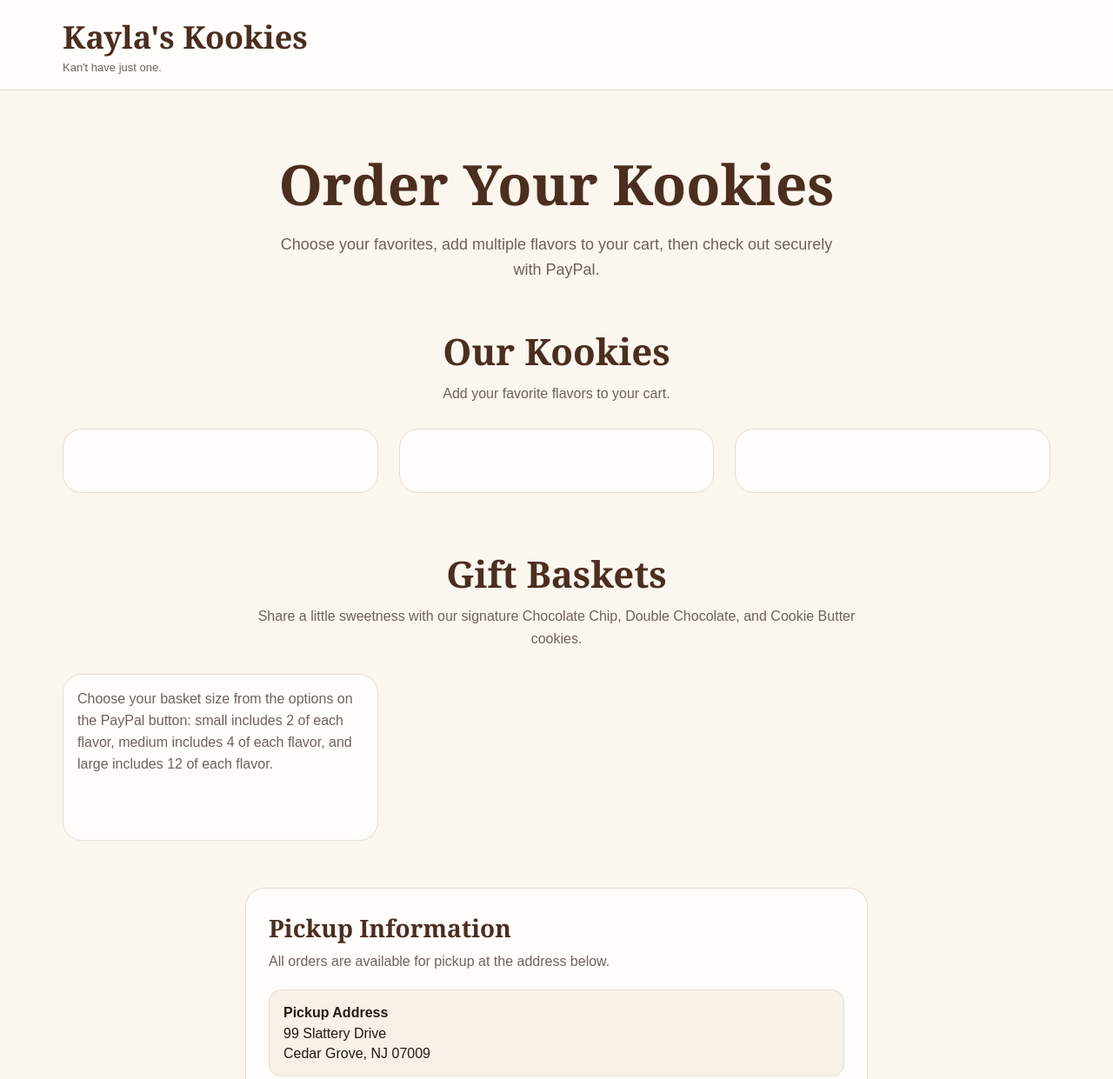
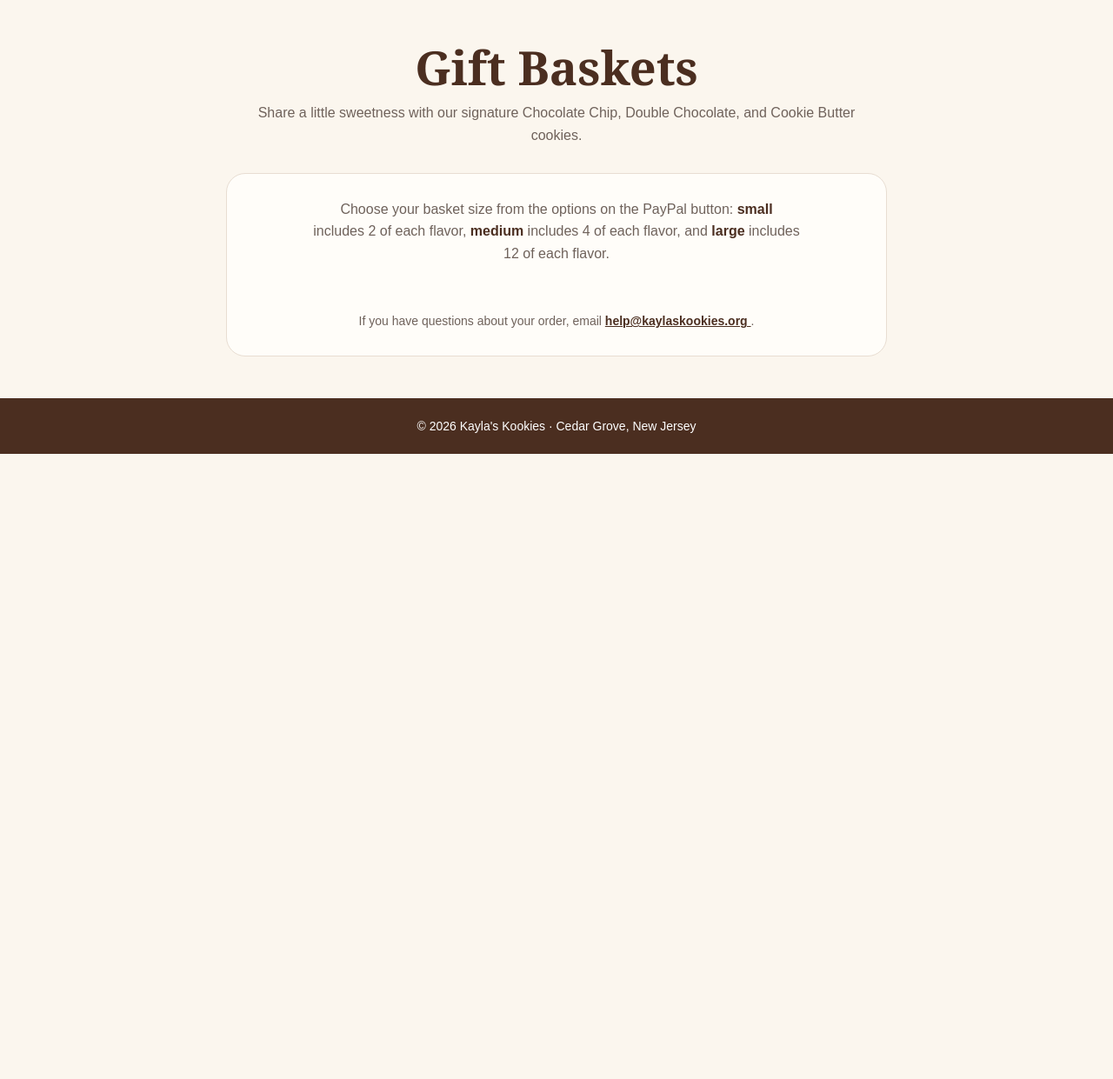
Before and after one commit to kayla786/Kaylas-Kookies-Store, a plain HTML site: page index.html in a window 1280 px wide. Shown: the top 1241 px of the page at 87% size. After the commit the page ends 800 px from the top, so only its background shows below. Drawn offline with Linux system fonts and the light colour scheme; a script that the page names is missing.

Commit message:
Update index.html

```diff
--- a/index.html
+++ b/index.html
@@ -3,8 +3,8 @@
 <head>
   <meta charset="utf-8">
   <meta name="viewport" content="width=device-width, initial-scale=1">
-  <title>Order Online | Kayla's Kookies</title>
-  <meta name="description" content="Order Kayla's Kookies online. Add cookies and gift baskets to your cart and check out securely with PayPal.">
+  <title>Gift Baskets | Kayla's Kookies</title>
+  <meta name="description" content="Shop Kayla's Kookies gift baskets with Chocolate Chip, Double Chocolate, and Cookie Butter cookies.">
 
   <style>
     :root {
@@ -27,223 +27,102 @@
       font-family: Arial, Helvetica, sans-serif;
     }
 
-    header {
-      position: sticky;
-      top: 0;
-      z-index: 10;
-      background: var(--paper);
-      border-bottom: 1px solid var(--line);
-    }
-
-    .nav {
-      max-width: 1180px;
-      margin: auto;
-      padding: 18px 22px;
-      display: flex;
-      align-items: center;
-      justify-content: space-between;
-      gap: 20px;
-    }
-
-    .brand {
-      color: var(--brown);
-      font-family: Georgia, serif;
-      font-size: clamp(24px, 4vw, 36px);
-      font-weight: 700;
-    }
-
-    .tag {
-      margin-top: 3px;
-      color: var(--muted);
-      font-size: 13px;
-    }
-
-    #cartWrap {
-      display: block;
-    }
-
-    .hero {
-      max-width: 900px;
-      margin: 0 auto;
-      padding: 64px 22px 30px;
+    .page-header {
+      padding: 48px 20px 22px;
       text-align: center;
     }
 
-    .hero h1 {
-      margin: 0 0 12px;
+    h1 {
+      margin: 0 0 10px;
       color: var(--brown);
-      font-family: Georgia, serif;
-      font-size: clamp(38px, 7vw, 64px);
+      font-family: Georgia, "Times New Roman", serif;
+      font-size: clamp(38px, 7vw, 54px);
+      line-height: 1.1;
     }
 
-    .hero p {
-      max-width: 660px;
+    .subtitle {
+      max-width: 700px;
       margin: 0 auto;
       color: var(--muted);
-      font-size: 18px;
+      font-size: 16px;
       line-height: 1.6;
     }
 
-    .section-heading {
-      max-width: 760px;
-      margin: 0 auto;
-      padding: 20px 22px 0;
+    .basket-section {
+      width: min(100% - 32px, 760px);
+      margin: 8px auto 48px;
+      display: flex;
+      justify-content: center;
+    }
+
+    .basket-card {
+      width: 100%;
+      padding: 28px;
+      border: 1px solid var(--line);
+      border-radius: 22px;
+      background: var(--paper);
       text-align: center;
     }
 
-    .section-heading h2 {
-      margin: 0 0 8px;
-      color: var(--brown);
-      font-family: Georgia, serif;
-      font-size: clamp(30px, 5vw, 42px);
-    }
-
-    .section-heading p {
-      margin: 0;
+    .basket-card p {
+      max-width: 560px;
+      margin: 0 auto 20px;
       color: var(--muted);
+      font-size: 16px;
       line-height: 1.6;
     }
 
-    .grid {
-      max-width: 1180px;
-      margin: 0 auto;
-      padding: 28px 22px 44px;
-      display: grid;
-      grid-template-columns: repeat(3, 1fr);
-      gap: 24px;
+    .basket-card strong {
+      color: var(--brown);
     }
 
-    .card {
+    .paypal-controls {
       display: flex;
       flex-direction: column;
-      overflow: hidden;
-      border: 1px solid var(--line);
-      border-radius: 22px;
-      background: var(--paper);
+      align-items: center;
+      justify-content: center;
+      gap: 14px;
+      width: 100%;
     }
 
-    .content {
-      display: flex;
-      flex: 1;
-      flex-direction: column;
-      padding: 12px;
+    paypal-cart-button,
+    paypal-add-to-cart-button {
+      display: block;
+      max-width: 100%;
+      margin: 0 auto;
     }
 
-    .paypal-slot {
-      min-height: 48px;
+    .help-text {
+      margin-top: 20px !important;
+      margin-bottom: 0 !important;
+      font-size: 14px !important;
     }
 
-    .paypal-only-card {
-      overflow: visible;
-    }
-
-    .gift-section {
-      max-width: 1180px;
-      margin: 0 auto;
-      padding: 0 22px 54px;
-    }
-
-    .gift-grid {
-      display: grid;
-      grid-template-columns: repeat(3, 1fr);
-      gap: 24px;
-      margin-top: 28px;
-    }
-
-    .gift-card {
-      max-width: 100%;
-    }
-
-    .gift-description {
-      margin: 0;
-      padding: 4px 4px 14px;
-      color: var(--muted);
-      line-height: 1.55;
-    }
-
-    .pickup-wrap {
-      max-width: 760px;
-      margin: 0 auto 34px;
-      padding: 0 22px;
-    }
-
-    .pickup-card {
-      padding: 26px;
-      border: 1px solid var(--line);
-      border-radius: 22px;
-      background: var(--paper);
-    }
-
-    .pickup-card h2 {
-      margin: 0 0 8px;
-      color: var(--brown);
-      font-family: Georgia, serif;
-      font-size: 28px;
-    }
-
-    .pickup-card .intro {
-      margin: 0 0 16px;
-      color: var(--muted);
-      line-height: 1.55;
-    }
-
-    .location {
-      margin: 20px 0;
-      padding: 14px 16px;
-      border: 1px solid var(--line);
-      border-radius: 14px;
-      background: #f7f1e8;
-      line-height: 1.45;
-    }
-
-    .pickup-card a,
-    .cart-note a {
+    .help-text a {
       color: var(--brown);
       font-weight: 700;
     }
 
-    .cart-note {
-      max-width: 760px;
-      margin: 0 auto 70px;
-      padding: 0 22px;
-      color: var(--muted);
-      line-height: 1.55;
+    footer {
+      padding: 24px 16px;
+      background: var(--brown);
+      color: #fff;
       text-align: center;
+      font-size: 14px;
     }
 
-    footer {
-      padding: 28px 22px;
-      background: var(--brown);
-      color: #fff;
-      font-size: 14px;
-      text-align: center;
-    }
-
-    @media (max-width: 850px) {
-      .grid,
-      .gift-grid {
-        max-width: 580px;
-        grid-template-columns: 1fr;
-        margin-right: auto;
-        margin-left: auto;
+    @media (max-width: 600px) {
+      .page-header {
+        padding-top: 38px;
       }
 
-      .nav {
-        align-items: flex-start;
-      }
-
-      .hero {
-        padding-top: 42px;
-      }
-    }
-
-    @media (max-width: 620px) {
-      .pickup-card {
-        padding: 22px 18px;
+      .basket-card {
+        padding: 22px 16px;
       }
     }
   </style>
 
+  <!-- PayPal Shopping Cart setup -->
   <script
     src="https://www.paypalobjects.com/ncp/cart/cart.js"
     data-merchant-id="2X4QGWTYNY48W">
@@ -251,124 +130,46 @@
 </head>
 
 <body>
-  <header>
-    <div class="nav">
-      <div>
-        <div class="brand">Kayla's Kookies</div>
-        <div class="tag">Kan't have just one.</div>
-      </div>
+  <main>
+    <header class="page-header">
+      <h1>Gift Baskets</h1>
+      <p class="subtitle">
+        Share a little sweetness with our signature Chocolate Chip,
+        Double Chocolate, and Cookie Butter cookies.
+      </p>
+    </header>
 
-      <div id="cartWrap">
-        <paypal-cart-button data-id="pp-view-cart"></paypal-cart-button>
-        <script>cartPaypal.Cart({ id: "pp-view-cart" })</script>
-      </div>
-    </div>
-  </header>
-
-  <main>
-    <section class="hero">
-      <h1>Order Your Kookies</h1>
-      <p>
-        Choose your favorites, add multiple flavors to your cart, then check out
-        securely with PayPal.
-      </p>
-    </section>
-
-    <section aria-label="Cookie flavors">
-      <div class="section-heading">
-        <h2>Our Kookies</h2>
-        <p>Add your favorite flavors to your cart.</p>
-      </div>
-
-      <div class="grid">
-        <article class="card paypal-only-card">
-          <div class="content">
-            <div class="paypal-slot">
-              <paypal-add-to-cart-button data-id="CAK6C4HF4XK9Y"></paypal-add-to-cart-button>
-              <script>cartPaypal.AddToCart({ id: "CAK6C4HF4XK9Y" })</script>
-            </div>
-          </div>
-        </article>
-
-        <article class="card paypal-only-card">
-          <div class="content">
-            <div class="paypal-slot">
-              <paypal-add-to-cart-button data-id="YSHH4WTBQMDZY"></paypal-add-to-cart-button>
-              <script>cartPaypal.AddToCart({ id: "YSHH4WTBQMDZY" })</script>
-            </div>
-          </div>
-        </article>
-
-        <article class="card paypal-only-card">
-          <div class="content">
-            <div class="paypal-slot">
-              <paypal-add-to-cart-button data-id="DQP57G5P5WUGY"></paypal-add-to-cart-button>
-              <script>cartPaypal.AddToCart({ id: "DQP57G5P5WUGY" })</script>
-            </div>
-          </div>
-        </article>
-      </div>
-    </section>
-
-    <section class="gift-section" aria-labelledby="giftHeading">
-      <div class="section-heading">
-        <h2 id="giftHeading">Gift Baskets</h2>
+    <section class="basket-section" aria-label="Gift basket ordering">
+      <div class="basket-card">
         <p>
-          Share a little sweetness with our signature Chocolate Chip,
-          Double Chocolate, and Cookie Butter cookies.
-        </p>
-      </div>
-
-      <div class="gift-grid">
-        <article class="card gift-card paypal-only-card">
-          <div class="content">
-            <p class="gift-description">
-              Choose your basket size from the options on the PayPal button:
-              small includes 2 of each flavor, medium includes 4 of each flavor,
-              and large includes 12 of each flavor.
-            </p>
-
-            <div class="paypal-slot">
-              <paypal-add-to-cart-button data-id="ZPNVMTBEYMAFQ"></paypal-add-to-cart-button>
-              <script>cartPaypal.AddToCart({ id: "ZPNVMTBEYMAFQ" })</script>
-            </div>
-          </div>
-        </article>
-      </div>
-    </section>
-
-    <section class="pickup-wrap" aria-labelledby="pickupHeading">
-      <div class="pickup-card">
-        <h2 id="pickupHeading">Pickup Information</h2>
-
-        <p class="intro">
-          All orders are available for pickup at the address below.
+          Choose your basket size from the options on the PayPal button:
+          <strong>small</strong> includes 2 of each flavor,
+          <strong>medium</strong> includes 4 of each flavor, and
+          <strong>large</strong> includes 12 of each flavor.
         </p>
 
-        <div class="location">
-          <strong>Pickup Address</strong><br>
-          99 Slattery Drive<br>
-          Cedar Grove, NJ 07009
+        <div class="paypal-controls">
+          <paypal-cart-button data-id="pp-view-cart"></paypal-cart-button>
+          <script>
+            cartPaypal.Cart({ id: "pp-view-cart" });
+          </script>
+
+          <paypal-add-to-cart-button
+            data-id="ZPNVMTBFYMAFQ">
+          </paypal-add-to-cart-button>
+          <script>
+            cartPaypal.AddToCart({ id: "ZPNVMTBFYMAFQ" });
+          </script>
         </div>
 
-        <p class="intro">
-          After your order is confirmed, we will reach out to you to coordinate
-          a pickup time.
-        </p>
-
-        <p class="intro">
-          For any questions regarding order pickup, please email
-          <a href="mailto:help@kaylaskookies.org">help@kaylaskookies.org</a>.
+        <p class="help-text">
+          If you have questions about your order, email
+          <a href="mailto:help@kaylaskookies.org">
+            help@kaylaskookies.org
+          </a>.
         </p>
       </div>
     </section>
-
-    <p class="cart-note">
-      Add your favorite flavors to the cart, then select <strong>View Cart</strong>
-      at the top of the page to review your order and complete checkout.
-      Planning a larger order, custom request, or catering event? Contact us at
-      <a href="mailto:order@kaylaskookies.org?subject=Kayla's%20Kookies%20Order">order@kaylaskookies.org</a>.
-    </p>
   </main>
 
   <footer>© 2026 Kayla's Kookies · Cedar Grove, New Jersey</footer>
```
